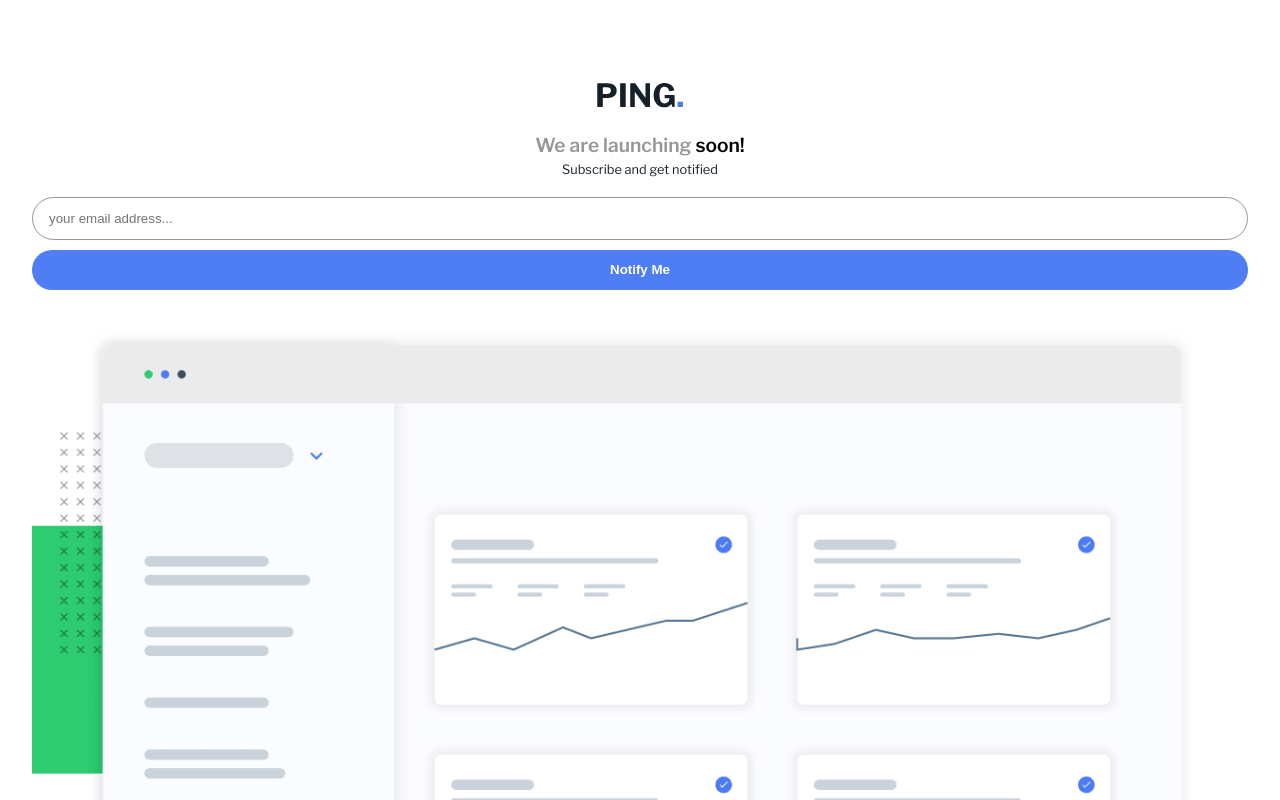
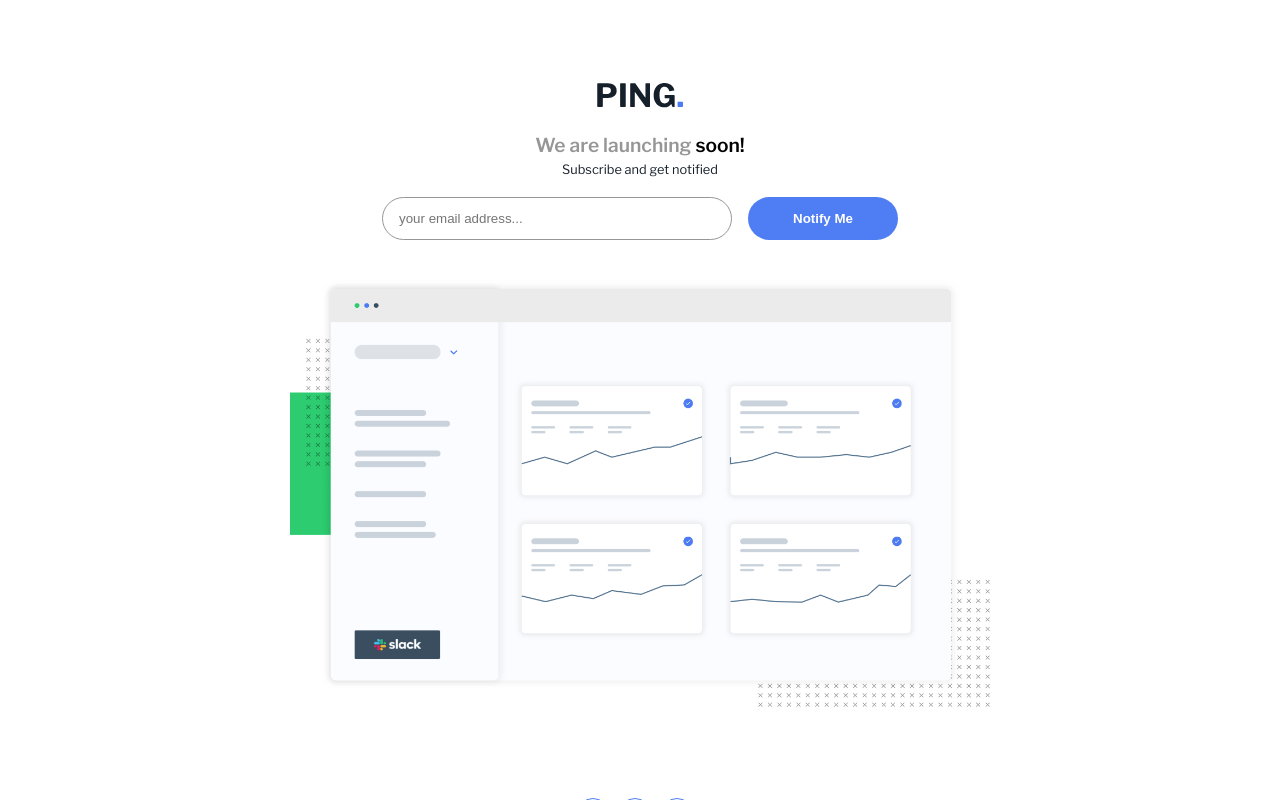
Before and after one commit to FlackoCodes/ping-project, a React (Vite) app: page / in a window 1280 px wide. Shown: the top 800 px of the page. Built offline with nearby package versions, Linux system fonts and the light colour scheme.

Commit message:
desktop version

```diff
--- a/src/index.css
+++ b/src/index.css
@@ -82,3 +82,21 @@
   font-size: .9rem;
   padding: 1rem 0;
 }
+
+@media screen and (min-width: 768px) {
+  .submit{
+    display: grid;
+    place-content: center;
+    grid-template-columns: 350px 150px;
+    gap: 1rem;
+  }
+
+  input{
+    margin-bottom: 0;
+  }
+
+  .dashboard img{
+    width: 700px;
+  }
+
+}
```
